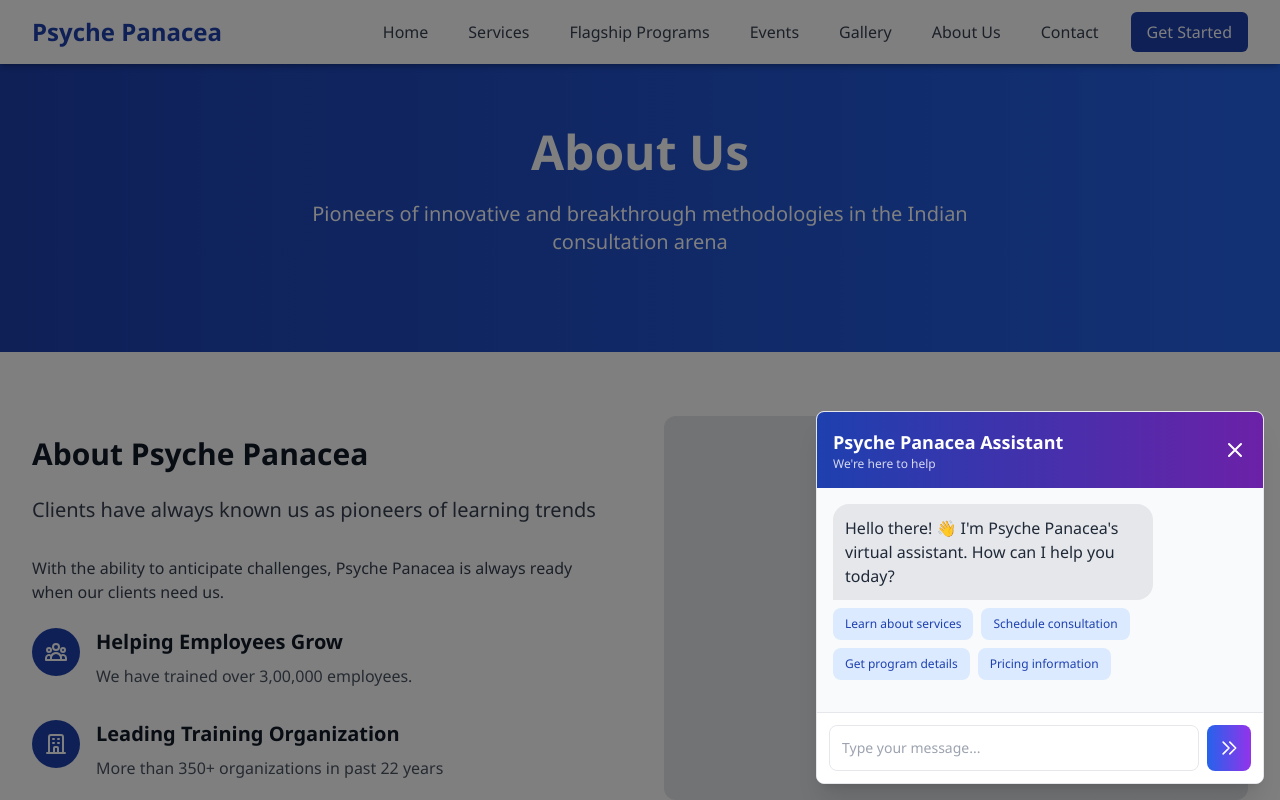
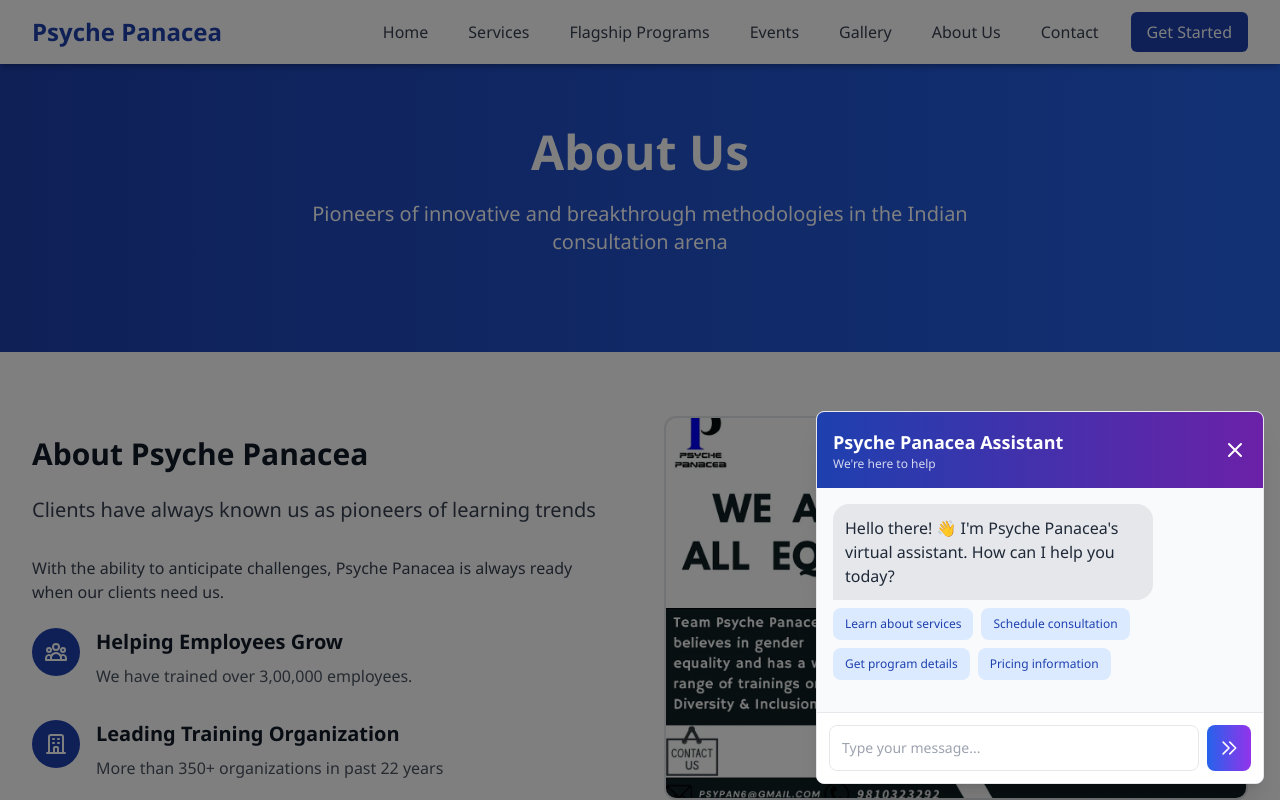
Before and after one commit to Pavan8023/mern_sample, a React (Create React App) app in the folder frontend/: page /about in a window 1280 px wide. Shown: the top 800 px of the page. Built offline with nearby package versions, Linux system fonts and the light colour scheme.

Commit message:
Commited

```diff
--- a/frontend/src/pages/AboutPage.js
+++ b/frontend/src/pages/AboutPage.js
@@ -66,8 +66,16 @@ const AboutPage = ({ onAuthOpen }) => {
             </div>
 
             <div className="flex justify-center">
-              <div className="bg-gray-200 border-2 border-dashed rounded-xl w-full h-96" />
+              <div className="bg-gray-200 border-2 border-dashed rounded-xl w-full h-96 overflow-hidden">
+                <img
+                  src="/img/psyche.webp"
+                  alt="Gallery Preview"
+                  className="w-full h-full object-cover"
+                />
+
+              </div>
             </div>
+
           </div>
         </div>
       </section>
```
Also changed, not shown: frontend/public/img/psyche.webp (added).
